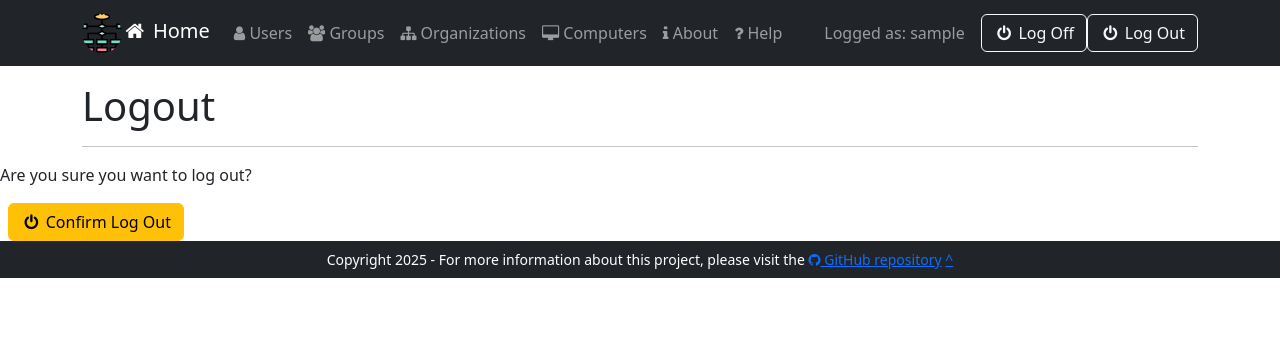
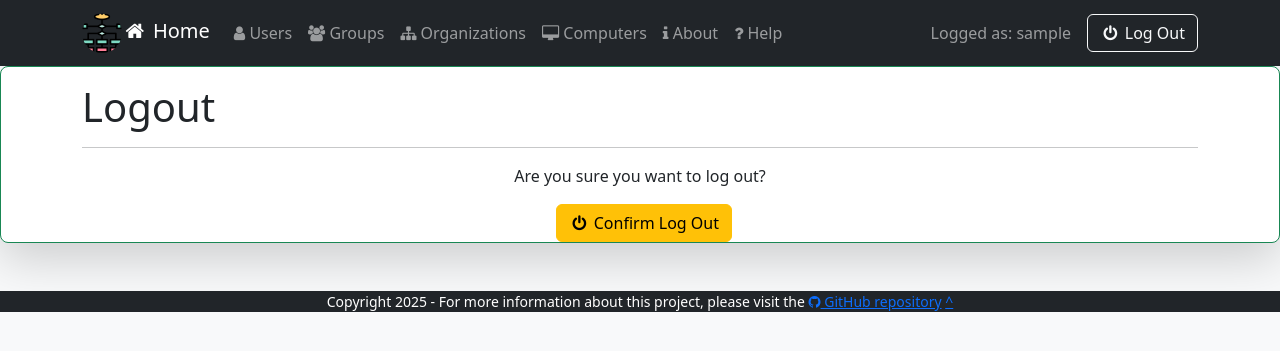
Before and after one commit to Tiozao-do-Linux/GNU-ADMW, a Django app: page /logoff/ in a window 1280 px wide. Shown: the top 351 px of the page. Run offline with Django 5.2, Linux system fonts and the light colour scheme; the visitor is signed in with stand-in values (Sample User, id 1); parts of the project's set-up code (start-up, migrations or seed data) failed here and were passed over.

Commit message:
Improve the look of templates

```diff
--- a/templates/base.html
+++ b/templates/base.html
@@ -14,10 +14,13 @@
     <link rel="stylesheet" href="https://cdnjs.cloudflare.com/ajax/libs/font-awesome/4.7.0/css/font-awesome.min.css">
     {% block head %}{% endblock %}
   </head>
-  <body id="page-top">
+
+  <body id="page-top" class="bg-light">
+    <header>
     <!-- Navigation-->
     {% include 'navbar.html' %}
-
+    </header>
+    <main class="border border-success shadow-lg bg-white rounded-3">
       <!-- messages -->
       {% if messages %}
       <div class="container mt-3">
@@ -29,15 +32,13 @@
         {% endfor %}
       </div>
       {% endif %}
-
       <!-- Content -->
       {% block content %}{% endblock %}
-
+    </main>
     <!-- Footer Fixed -->
-    <footer class="container-fluid text-center text-bg-dark small py-2">
+    <footer class="container-fluid text-center text-bg-dark small mt-5">
       {% now "Y" as current_year %}
       Copyright {{ current_year }} - For more information about this project, please visit the <a href="https://github.com/jarbelix/GNU-ADMW" target="_blank"><i class="fa fa-solid fa-github"></i> GitHub repository</a> <a href="#page-top">^</a>
     </footer>
-
   </body>
 </html>
--- a/templates/logoff.html
+++ b/templates/logoff.html
@@ -7,8 +7,11 @@
     <hr>
 </div>
 
-<form action="{% url 'logout' %}" method="post">{% csrf_token %}
-    <p>{% trans "Are you sure you want to log out?" %}</p>
-    <button type="submit" class="btn btn-warning ms-2"><i class="fa fa-fw fa-power-off"></i> Confirm Log Out</button>
-</form>
+<div class="container text-center">
+    <form action="{% url 'logout' %}" method="post">{% csrf_token %}
+        <p>{% trans "Are you sure you want to log out?" %}</p>
+        <button type="submit" class="btn btn-warning ms-2"><i class="fa fa-fw fa-power-off"></i> Confirm Log Out</button>
+    </form>
+</div>
+
 {% endblock %}
--- a/templates/navbar.html
+++ b/templates/navbar.html
@@ -21,7 +21,7 @@
           <span class="navbar-text me-3">
               Logged as: {{ user.username }}
           </span>
-          <a href="{% url 'logoff' %}" class="btn btn-outline-light"><i class="fa fa-fw fa-power-off"></i> Log Off</a>
+          <!-- <a href="{% url 'logoff' %}" class="btn btn-outline-light"><i class="fa fa-fw fa-power-off"></i> Log Off</a> -->
           <form action="{% url 'logout' %}" method="post">{% csrf_token %}
             <button type="submit" class="btn btn-outline-light"><i class="fa fa-fw fa-power-off"></i> Log Out</button>
           </form>
```
Also changed, not shown: templates/404.html (added, +11 -0 lines). Lines whose indentation alone changed are shown as unchanged.
